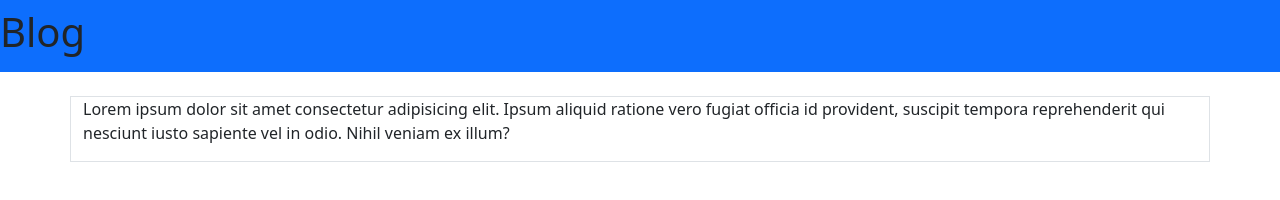
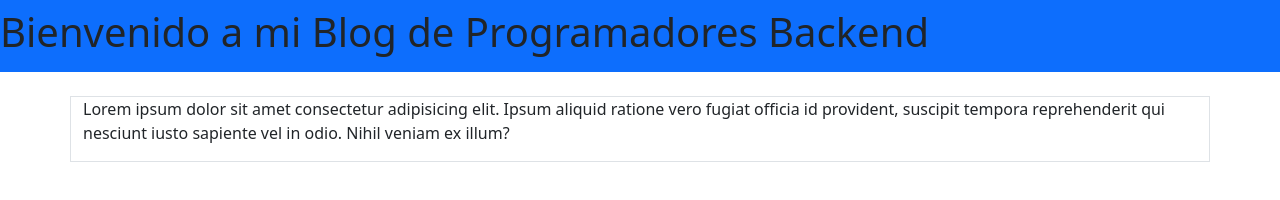
Before and after one commit to PieroDevTec/hyperweb, a plain HTML site: page index.html in a window 1280 px wide. Drawn offline with nearby package versions, Linux system fonts and the light colour scheme.

Commit message:
Update index.html
porque quiero soy mrwebnet

```diff
--- a/index.html
+++ b/index.html
@@ -8,7 +8,7 @@
 </head>
 <body>
     <nav class="navbar bg-primary">
-        <h1>Blog</h1>
+        <h1> Bienvenido a mi Blog de Programadores Backend</h1>
     </nav>
     <div class="container border mt-4">
         <p>Lorem ipsum dolor sit amet consectetur adipisicing elit. Ipsum aliquid ratione vero fugiat officia id provident, suscipit tempora reprehenderit qui nesciunt iusto sapiente vel in odio. Nihil veniam ex illum?</p>
```
